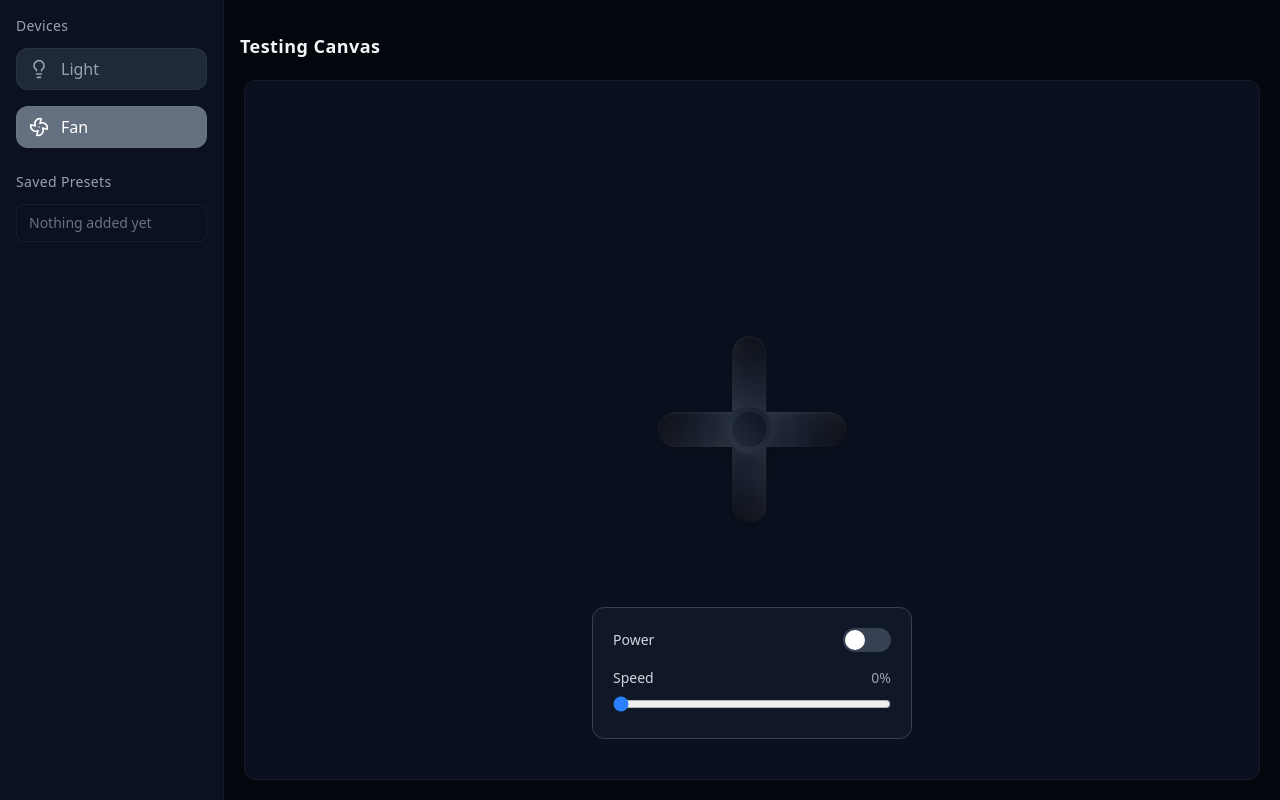
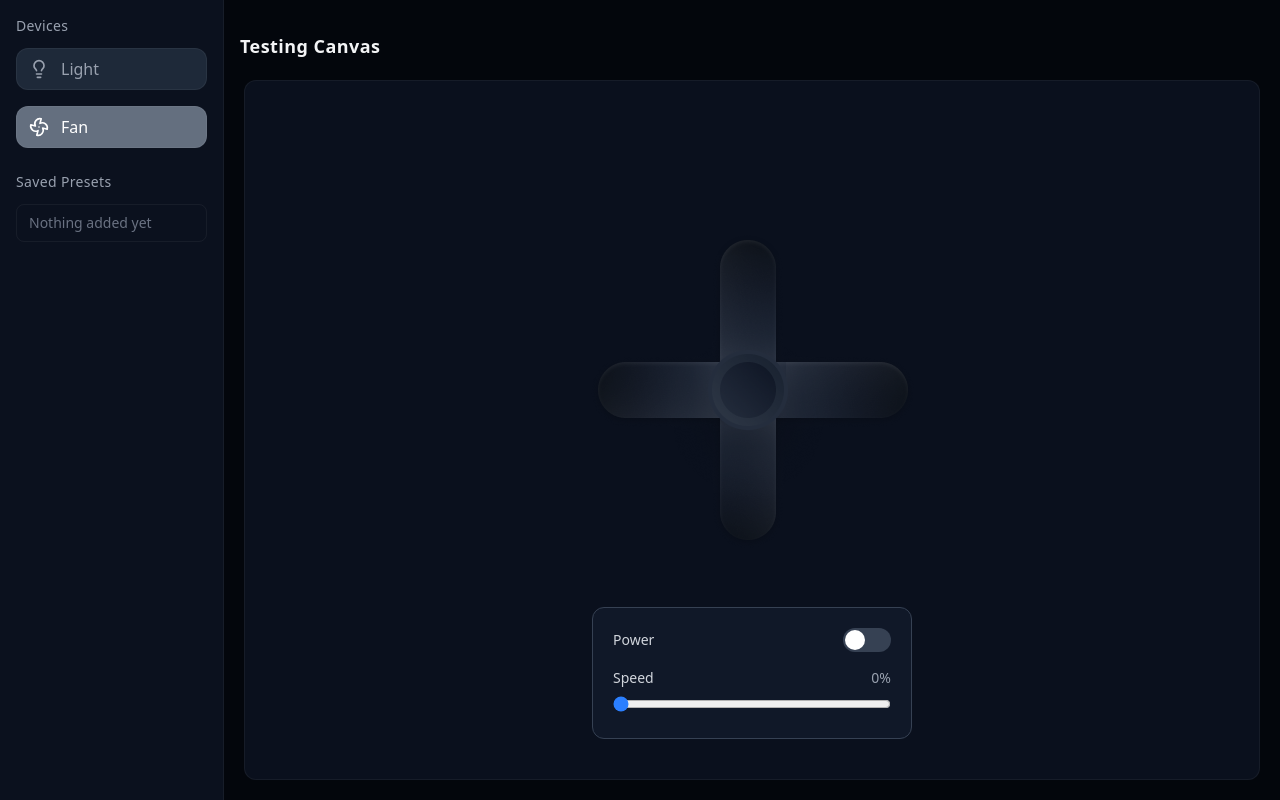
Before and after one commit to sam002696/device-sandbox-simulator, a React (Vite) app in the folder device-sandbox-frontend/: page /fan in a window 1280 px wide. Built offline with nearby package versions, Linux system fonts and the light colour scheme.

Commit message:
some ui changes

```diff
--- a/device-sandbox-frontend/src/components/fan/FanVisual.jsx
+++ b/device-sandbox-frontend/src/components/fan/FanVisual.jsx
@@ -6,9 +6,10 @@ const FanVisual = () => {
   const { isOn, speed } = useSelector((state) => state.fan);
 
   const spinSpeed = useMemo(() => {
-    const minDuration = 0.5; // fast
-    const maxDuration = 5; // slow
-    const duration = maxDuration - (speed / 100) * (maxDuration - minDuration);
+    const minDuration = 0.5;
+    const maxDuration = 5;
+    const normalized = Math.pow(speed / 100, 0.7);
+    const duration = maxDuration - normalized * (maxDuration - minDuration);
     return `${duration}s`;
   }, [speed]);
 
@@ -19,7 +20,7 @@ const FanVisual = () => {
       <img
         src={fanImg}
         alt="Fan"
-        className={`w-[200px] h-[200px] transition-all duration-500 ease-in-out ${
+        className={`transition-all duration-500 ease-in-out mb-20 ${
           shouldSpin ? "animate-spin" : ""
         }`}
         style={{
--- a/device-sandbox-frontend/src/components/light/LightVisual.jsx
+++ b/device-sandbox-frontend/src/components/light/LightVisual.jsx
@@ -30,7 +30,7 @@ const LightVisual = () => {
       <img
         src={isOn ? LightOn : LightOff}
         alt="Light Bulb"
-        className="relative z-10 transition-all duration-500 mb-15"
+        className="relative z-10 transition-all duration-500 mb-20"
         style={{
           filter: isOn ? `brightness(${1 + glow * 0.6})` : "brightness(0.5)",
         }}
```
